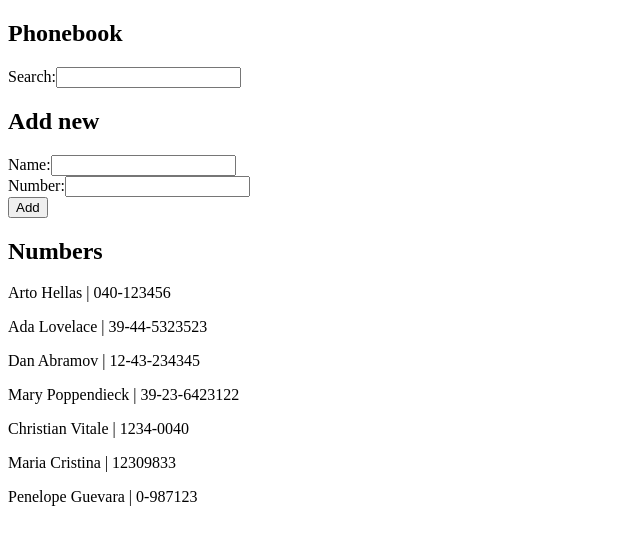
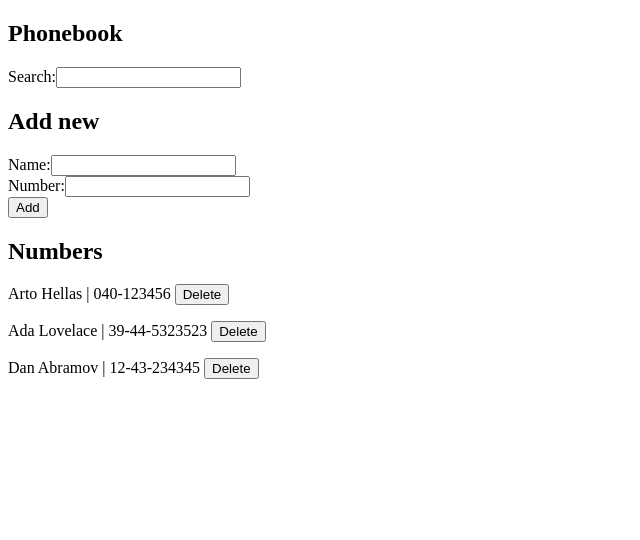
Before and after one commit to jamesz89/FullStackOpen, a React (Create React App) app in the folder part2/phonebook/: page / in a window 1280 px wide. Shown: the top 540 px of the page, without its empty margins (0-640 px from the left). Built offline with nearby package versions, Linux system fonts and the light colour scheme; data requests are answered from the project's data file.

Commit message:
finish exercise 2.17

```diff
--- a/part2/phonebook/db.json
+++ b/part2/phonebook/db.json
@@ -14,26 +14,6 @@
       "name": "Dan Abramov",
       "number": "12-43-234345",
       "id": 3
-    },
-    {
-      "name": "Mary Poppendieck",
-      "number": "39-23-6423122",
-      "id": 4
-    },
-    {
-      "name": "Christian Vitale",
-      "number": "1234-0040",
-      "id": 5
-    },
-    {
-      "name": "Maria Cristina",
-      "number": "12309833",
-      "id": 6
-    },
-    {
-      "name": "Penelope Guevara",
-      "number": "0-987123",
-      "id": 7
     }
   ]
 }
--- a/part2/phonebook/src/App.js
+++ b/part2/phonebook/src/App.js
@@ -54,6 +54,13 @@ const App = () => {
     })
   }
 
+  const deletePerson = personToDelete => {
+    if (window.confirm(`Do you want to delete ${personToDelete.name}?`)) {
+      personService.remove(personToDelete.id)
+      setPersons(persons.filter(person => person.id !== personToDelete.id))
+    }
+  }
+
   return (
     <div>
       <h2>Phonebook</h2>
@@ -74,6 +81,7 @@ const App = () => {
             <Person
               key={filteredPersons.name}
               person={filteredPersons}
+              handleClick={deletePerson}
             />
           )
         })}
--- a/part2/phonebook/src/components/Person.js
+++ b/part2/phonebook/src/components/Person.js
@@ -3,7 +3,7 @@ import React from 'react'
 const Person = (props) => {
     return (
         <p>
-            {props.person.name} | {props.person.number}
+            {props.person.name} | {props.person.number} <button onClick={() => props.handleClick(props.person)}>Delete</button>
         </p>
     )
 }
```
